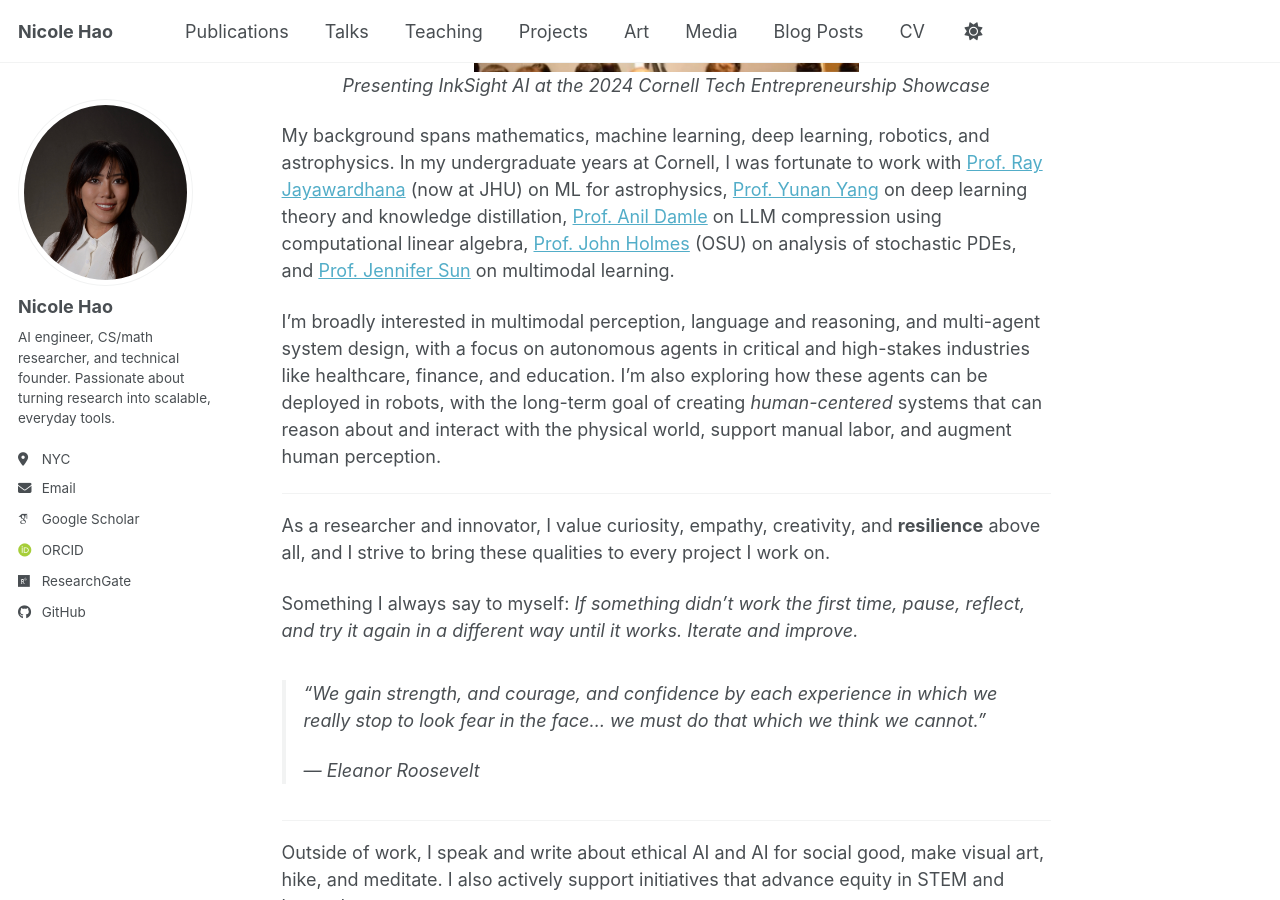
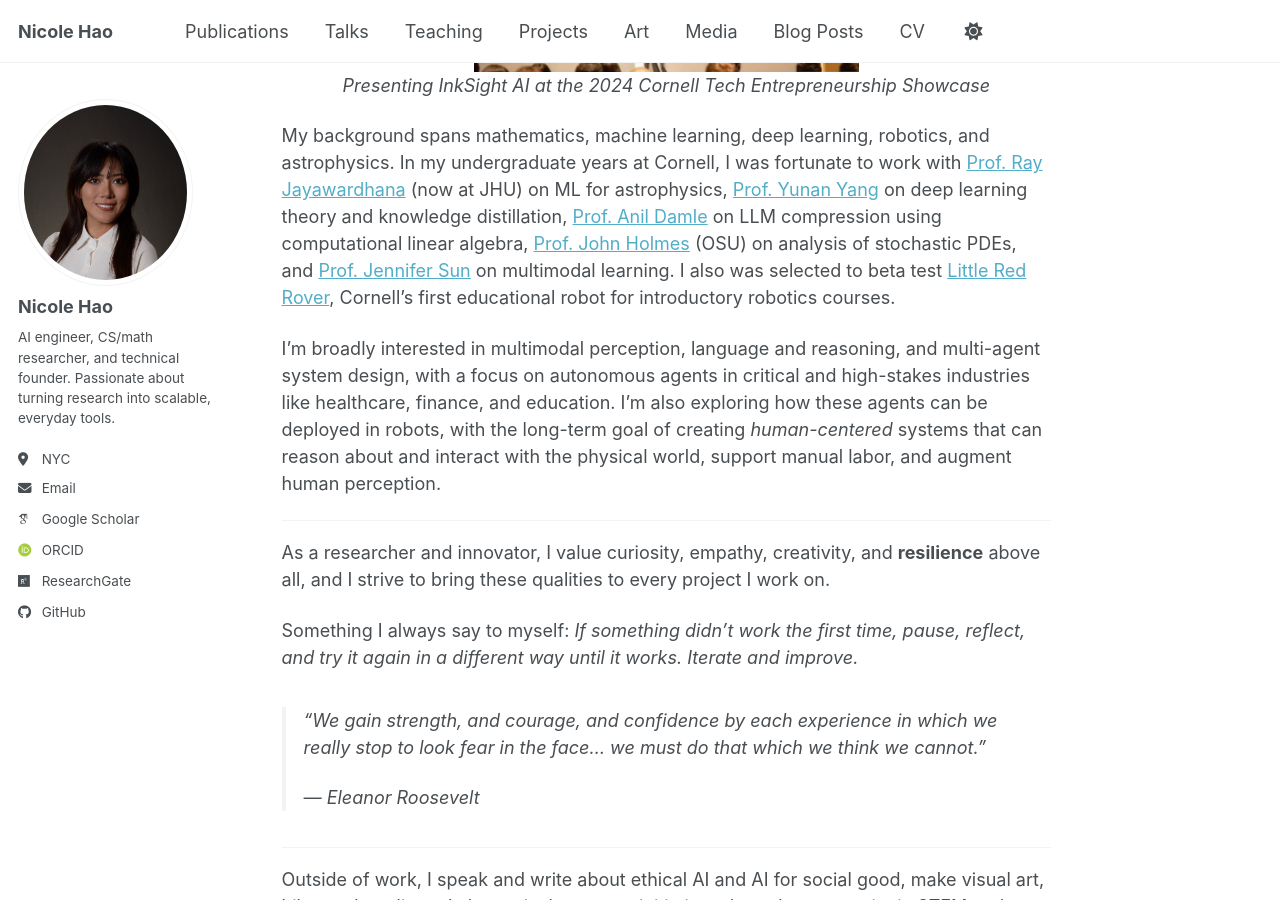
Before and after one commit to nicolehao34/nicolehao34.github.io, a Jekyll site: the page built from _pages/about.md, in a window 1280 px wide and 900 px high, scrolled down 580 px. Built offline with Jekyll 4.4.1, drawn with Linux system fonts in a browser that asks for light colours; some web fonts are replaced; a script bundle is joined from its source files by our own code; library files that are not in the unit come from our copies.

Commit message:
Added little red rover

```diff
--- a/_pages/about.md
+++ b/_pages/about.md
@@ -17,7 +17,7 @@ At Artian, I design and build enterprise-grade multi-agent AI solutions for lead
   <em>Presenting InkSight AI at the 2024 Cornell Tech Entrepreneurship Showcase</em>
 </p>
 
-My background spans mathematics, machine learning, deep learning, robotics, and astrophysics. In my undergraduate years at Cornell, I was fortunate to work with [Prof. Ray Jayawardhana](https://physics-astronomy.jhu.edu/directory/ray-jayawardhana/) (now at JHU) on ML for astrophysics, [Prof. Yunan Yang](https://yunany.github.io/) on deep learning theory and knowledge distillation, [Prof. Anil Damle](https://www.cs.cornell.edu/~damle/) on LLM compression using computational linear algebra, [Prof. John Holmes](https://math.osu.edu/people/holmes.782) (OSU) on analysis of stochastic PDEs, and [Prof. Jennifer Sun](https://bowers.cornell.edu/people/jennifer-j-sun) on multimodal learning.
+My background spans mathematics, machine learning, deep learning, robotics, and astrophysics. In my undergraduate years at Cornell, I was fortunate to work with [Prof. Ray Jayawardhana](https://physics-astronomy.jhu.edu/directory/ray-jayawardhana/) (now at JHU) on ML for astrophysics, [Prof. Yunan Yang](https://yunany.github.io/) on deep learning theory and knowledge distillation, [Prof. Anil Damle](https://www.cs.cornell.edu/~damle/) on LLM compression using computational linear algebra, [Prof. John Holmes](https://math.osu.edu/people/holmes.782) (OSU) on analysis of stochastic PDEs, and [Prof. Jennifer Sun](https://bowers.cornell.edu/people/jennifer-j-sun) on multimodal learning. I also was selected to beta test [Little Red Rover](https://little-red-rover.com/#/), Cornell's first educational robot for introductory robotics courses.
 
 I'm broadly interested in multimodal perception, language and reasoning, and multi-agent system design, with a focus on autonomous agents in critical and high-stakes industries like healthcare, finance, and education. I'm also exploring how these agents can be deployed in robots, with the long-term goal of creating *human-centered* systems that can reason about and interact with the physical world, support manual labor, and augment human perception.
 
```
